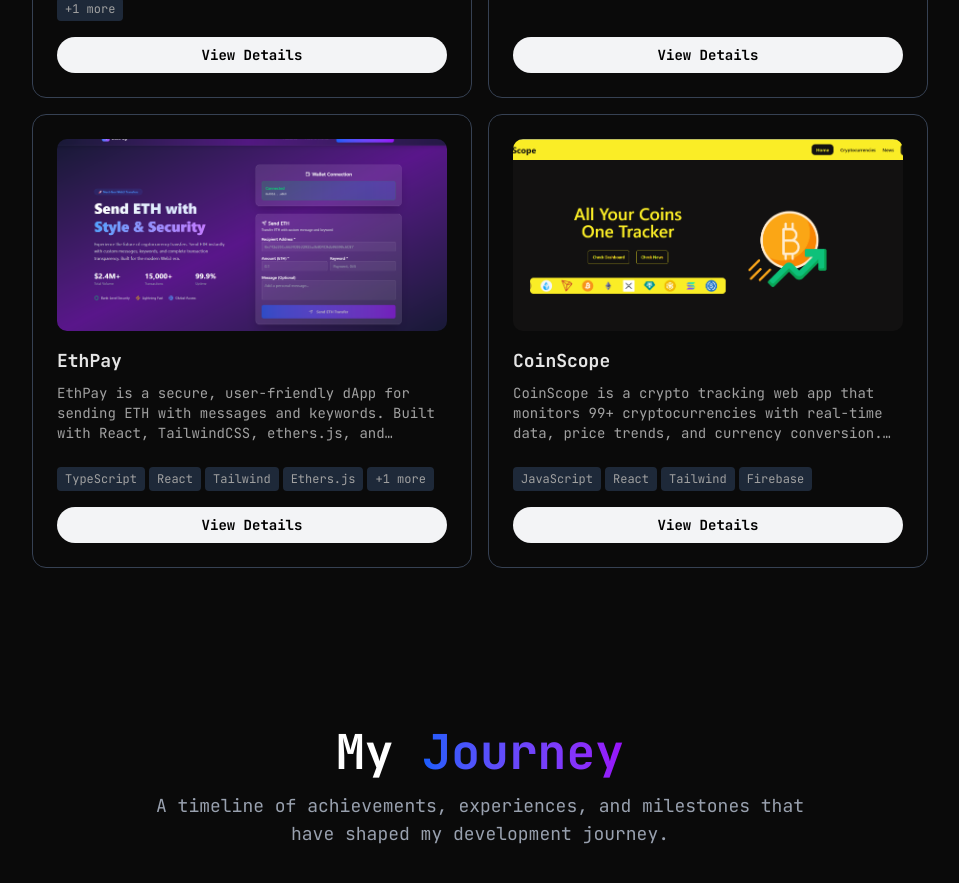
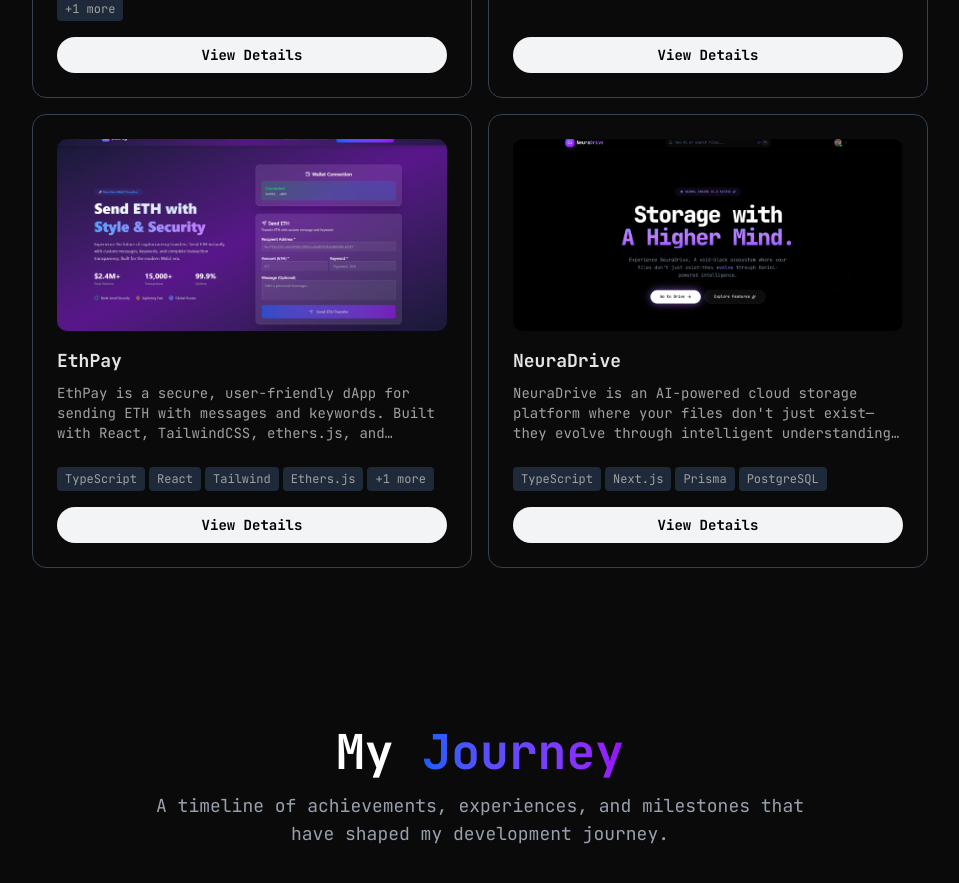
Before and after one commit to 0x-rekt/portfolio, a Next.js app: page / in a window 1280 px wide. Shown: the part 3040-3923 px from the top of the page, without its empty margins (160-1119 px from the left). Built offline with nearby package versions, Linux system fonts and the light colour scheme.

Commit message:
Update project details for NeuraDrive; replace CoinScope with new description, links, and tech stack, and add related images

```diff
--- a/constants/projects.ts
+++ b/constants/projects.ts
@@ -82,28 +82,28 @@ export const projects = [
     ],
   },
   {
-    name: "CoinScope",
+    name: "NeuraDrive",
     description:
-      "CoinScope is a crypto tracking web app that monitors 99+ cryptocurrencies with real-time data, price trends, and currency conversion. Built with React, Firebase, and TailwindCSS, it features user authentication, personalized watchlists, and the latest global crypto news—all in a sleek, responsive interface.",
-    image: "/coinscope.png",
-    liveLink: "https://coin-scope.vercel.app/",
-    githubLink: "https://github.com/0x-rekt/CoinScope",
+      "NeuraDrive is an AI-powered cloud storage platform where your files don't just exist—they evolve through intelligent understanding. Upload documents, chat with them using Google's Gemini AI, perform semantic searches, and collaborate with role-based sharing—all in a sleek, neural-themed interface.",
+    image: "/neuradrive.png",
+    liveLink: "https://neuradrive-teal.vercel.app/",
+    githubLink: "https://github.com/0x-rekt/neuradrive",
     techStack: [
       {
-        name: "JavaScript",
-        icon: "/js.png",
+        name: "TypeScript",
+        icon: "/ts.png",
       },
       {
-        name: "React",
-        icon: "/react.png",
+        name: "Next.js",
+        icon: "/nextjs.png",
       },
       {
-        name: "Tailwind",
-        icon: "/tailwind.png",
+        name: "Prisma",
+        icon: "/prisma.png",
       },
       {
-        name: "Firebase",
-        icon: "/firebase.png",
+        name: "PostgreSQL",
+        icon: "/postgres.png",
       },
     ],
   },
```
Also changed, not shown: public/neuradrive.png (added), public/prisma.png (added).
